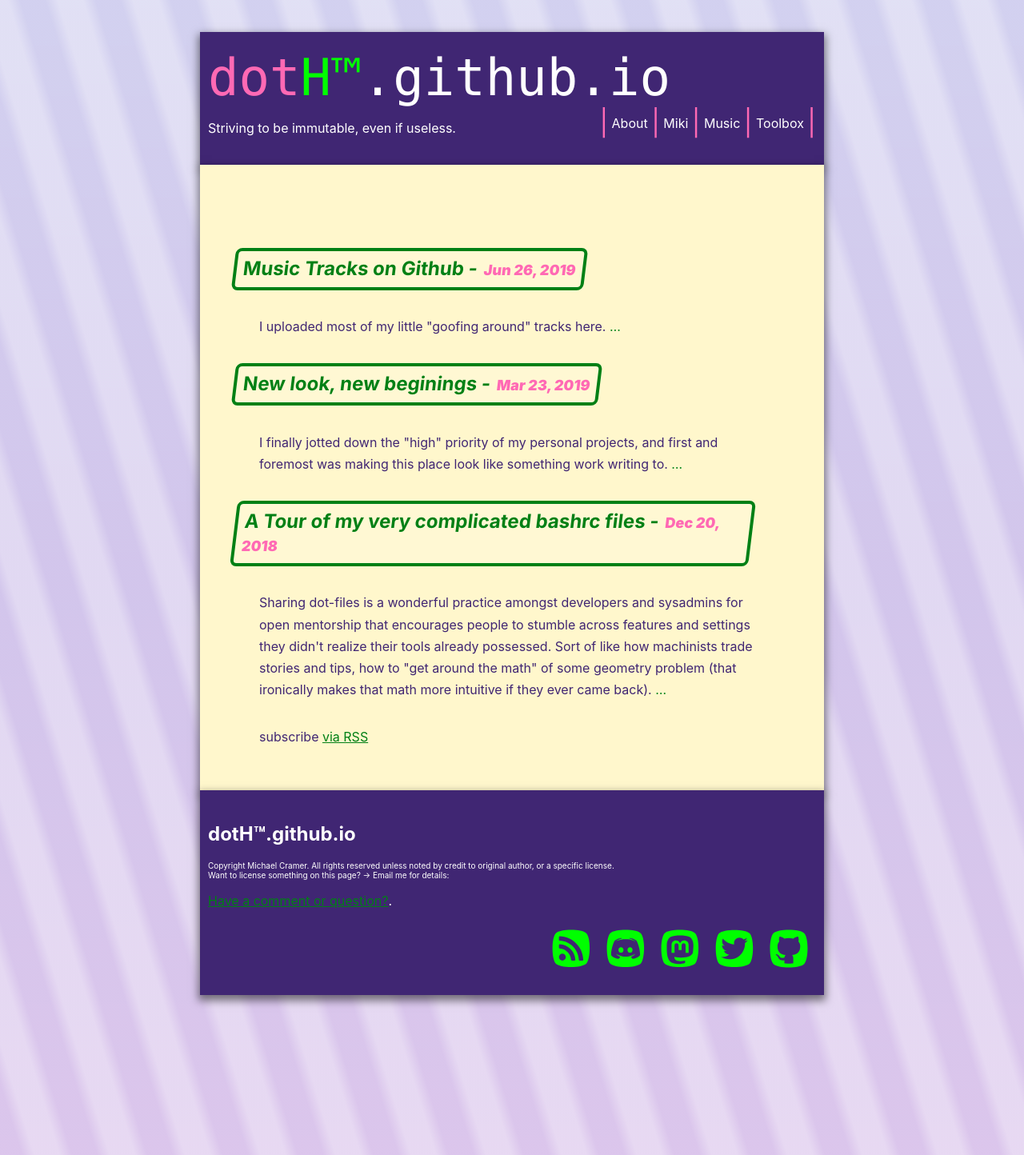
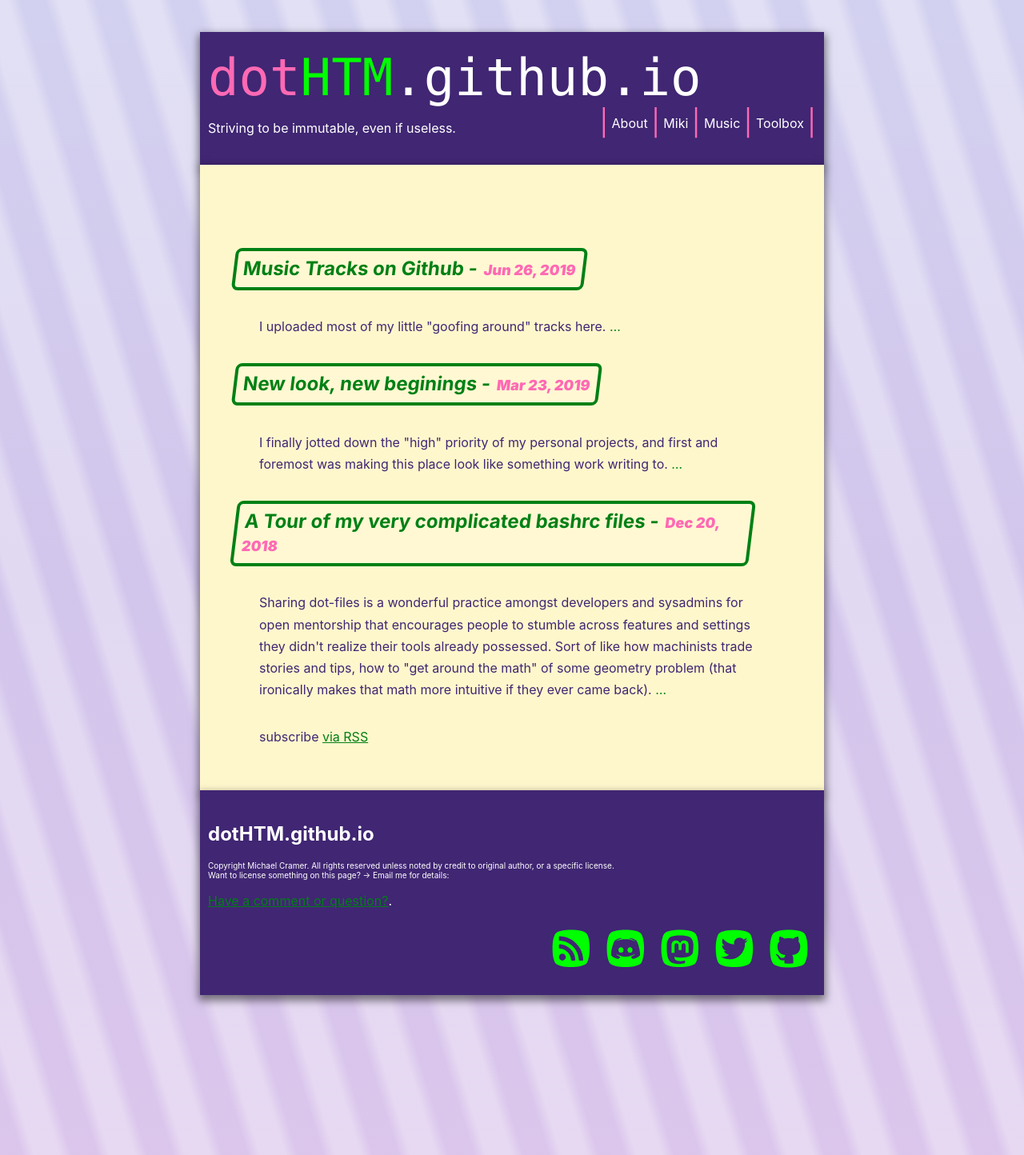
Before and after one commit to dotHTM/dothtm.github.io, a Jekyll site: the page built from index.html, in a window 1280 px wide. Shown: the whole page at 80% size. Built offline with Jekyll 4.4.1, drawn with Linux system fonts in a browser that asks for light colours.

Commit message:
revert TM

```diff
--- a/_config.yml
+++ b/_config.yml
@@ -6,7 +6,7 @@
 # 'jekyll serve'. If you change this file, please restart the server process.
 
 # Site settings
-title: dotH™.github.io
+title: dotHTM.github.io
 email: dothtm@icloud.com
 description: > # this means to ignore newlines until "baseurl:"
 
--- a/_includes/header.html
+++ b/_includes/header.html
@@ -1,7 +1,7 @@
 <header id="site-header">
   <div class="wrapper">
     <a id="site-title" href="{{ site.baseurl }}/">
-      <span class="dot">dot</span><span class="htm">H™</span><span class="platform">.github.io</span>
+      <span class="dot">dot</span><span class="htm">HTM</span><span class="platform">.github.io</span>
     </a>
     <div id="site-bar">
           <div id="site-desc">
```
